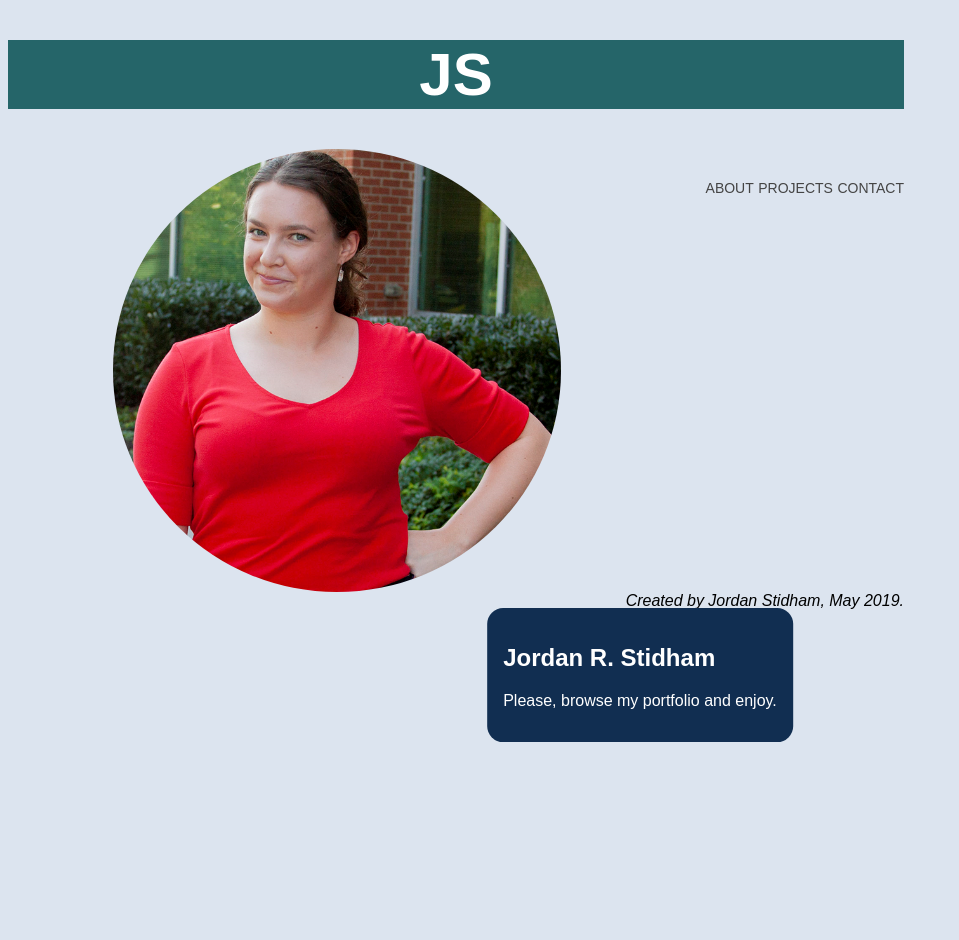
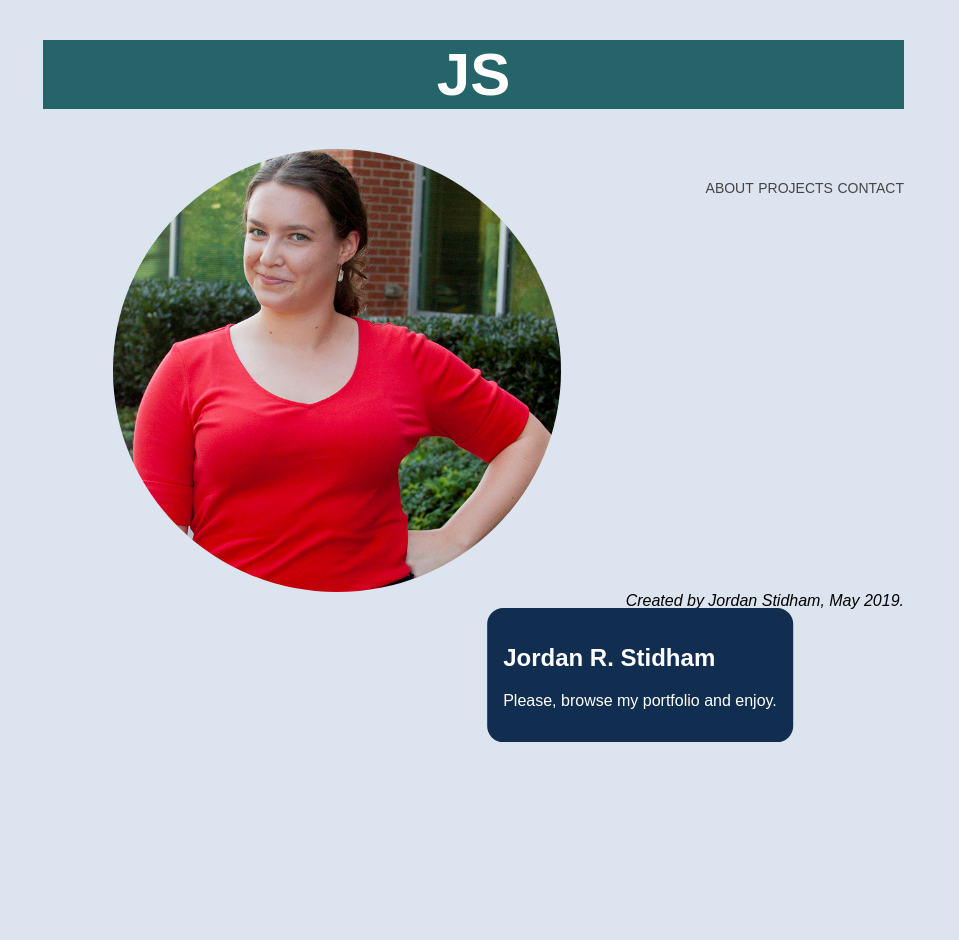
Before and after one commit to jordanstidham/PORTFOLIO, a Jekyll site: the page built from README.md, in a window 1280 px wide. Shown: the whole page, without its empty margins (0-959 px from the left). Built offline with Jekyll 4.4.1, drawn with Linux system fonts in a browser that asks for light colours; our own code applies the rules of GitHub Pages for plain Markdown files.

Commit message:
Update main.css

```diff
--- a/css/main.css
+++ b/css/main.css
@@ -14,6 +14,8 @@ body {
     color: white;
     font-size: 30px;
     text-align: center;
+    margin: 0px 0px 5px 35px;
+    margin-top: none;
 }
 
 /*navbar style*/
```
